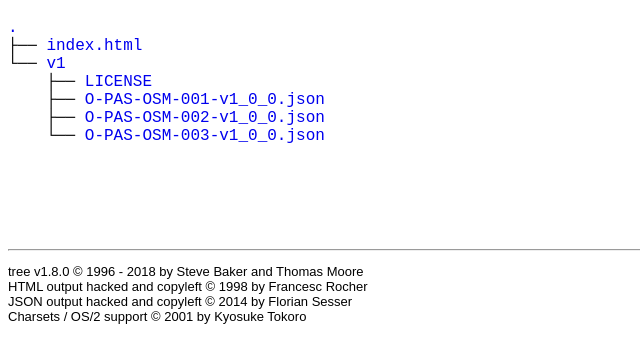
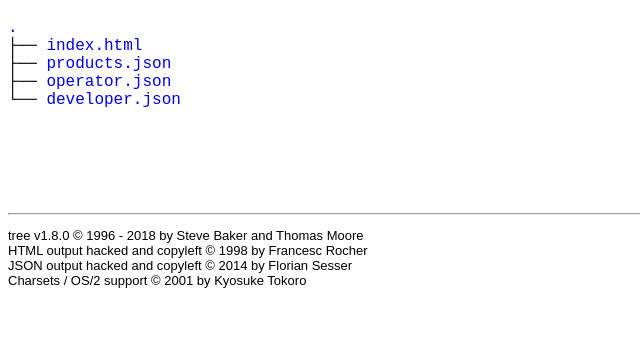
Before and after one commit to ctgriffin1/ctgriffin1.github.io, a plain HTML site: page index.html in a window 1280 px wide. Shown: the part 61-424 px from the top of the page, without its empty margins (0-640 px from the left). Drawn offline with Linux system fonts and the light colour scheme.

Commit message:
Update index.html

```diff
--- a/index.html
+++ b/index.html
@@ -30,11 +30,9 @@
 	<h1>Directory Tree</h1><p>
 	<a href=".">.</a><br>
 	├── <a href="./index.html">index.html</a><br>
-	└── <a href="./v1/">v1</a><br>
-	&nbsp;&nbsp;&nbsp; ├── <a href="./v1/LICENSE">LICENSE</a><br>
-	&nbsp;&nbsp;&nbsp; ├── <a href="./v1/O-PAS-OSM-001-v1_0_0.json">O-PAS-OSM-001-v1_0_0.json</a><br>
-	&nbsp;&nbsp;&nbsp; ├── <a href="./v1/O-PAS-OSM-002-v1_0_0.json">O-PAS-OSM-002-v1_0_0.json</a><br>
-	&nbsp;&nbsp;&nbsp; └── <a href="./v1/O-PAS-OSM-003-v1_0_0.json">O-PAS-OSM-003-v1_0_0.json</a><br>
+	├── <a href="./products.json">products.json</a><br>
+	├── <a href="./operator.json">operator.json</a><br>
+	└── <a href="./developer.json">developer.json</a><br>
 	<br><br>
 	</p>
 	<p>
```
